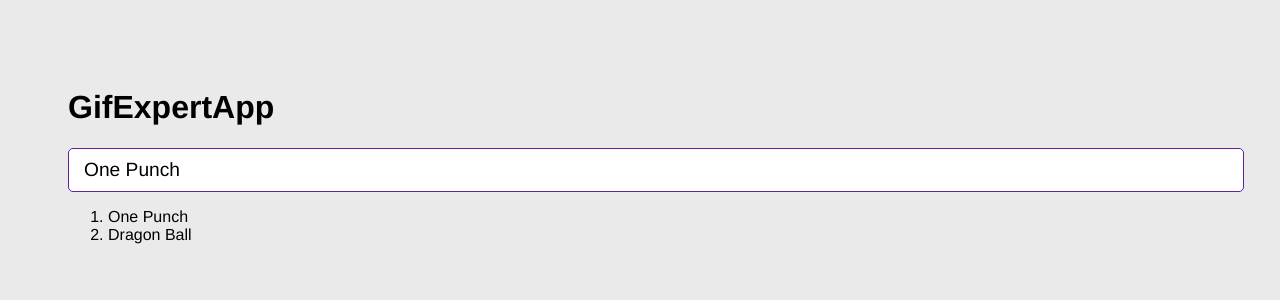
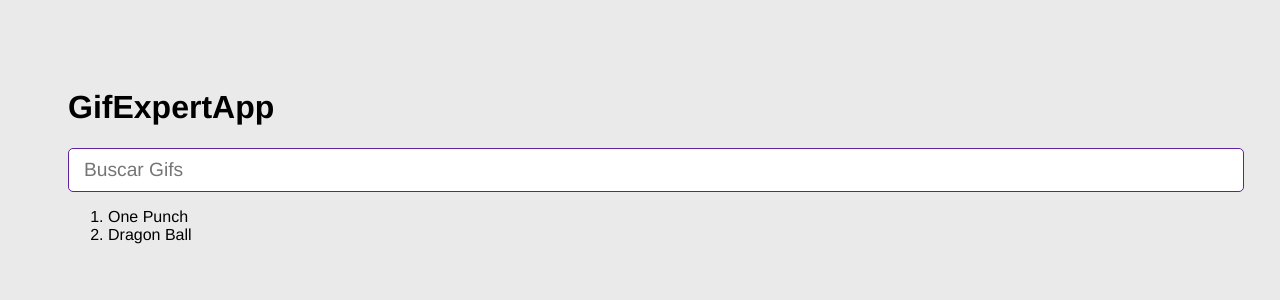
Before and after one commit to Cesluc/GifExpertApp, a React (Vite) app: page / in a window 1280 px wide. Shown: the top 300 px of the page. Built offline with nearby package versions, Linux system fonts and the light colour scheme.

Commit message:
Emitir un evento al padre

```diff
--- a/src/GifExpertApp.jsx
+++ b/src/GifExpertApp.jsx
@@ -5,9 +5,13 @@ import { AddCategory } from './components/AddCategory';
 export const GifExpertApp = () => {
 
     const [categories, setCategories] = useState(['One Punch', 'Dragon Ball']);
-    const onAddCategory = () => setCategories([...categories, 'Valorant']);
-    // const onAddCategory = () => setCategories(cat => [...cat, "Valorant"]);
+    const onAddCategory = (newCategory) => {
+        console.log(newCategory);
+        // categories.push(newCategory);
 
+        setCategories([newCategory, ...categories]);
+        // const onAddCategory = () => setCategories(cat => [...cat, "Valorant"]);
+    }
     console.log(categories);
 
     return (
@@ -16,7 +20,10 @@ export const GifExpertApp = () => {
             <h1>GifExpertApp</h1>
 
             {/* input */}
-            <AddCategory setCategories={setCategories} />
+            <AddCategory
+                // setCategories={setCategories}
+                onNewCategory={event => onAddCategory(event)}
+            />
             {/* listado gif */}
             <ol>
                 {categories.map(category => {
--- a/src/components/AddCategory.jsx
+++ b/src/components/AddCategory.jsx
@@ -1,8 +1,8 @@
 import { useState } from 'react';
 
-export const AddCategory = ({ setCategories }) => {
+export const AddCategory = ({ onNewCategory }) => {
 
-    const [inputValue, setInputValue] = useState('One Punch');
+    const [inputValue, setInputValue] = useState('');
     const onInputChange = (event) => {
         // const onInputChange = ({target}) => {
         // console.log(event.target.value);
@@ -12,8 +12,9 @@ export const AddCategory = ({ setCategories }) => {
     const onSubmit = (event) => {
         event.preventDefault();
         if (inputValue.trim().length <= 1) return;
-        setCategories(categories => [inputValue, ...categories]);
+        // setCategories(categories => [inputValue, ...categories]);
         setInputValue('');
+        onNewCategory(inputValue.trim());
     }
 
     return (
```
